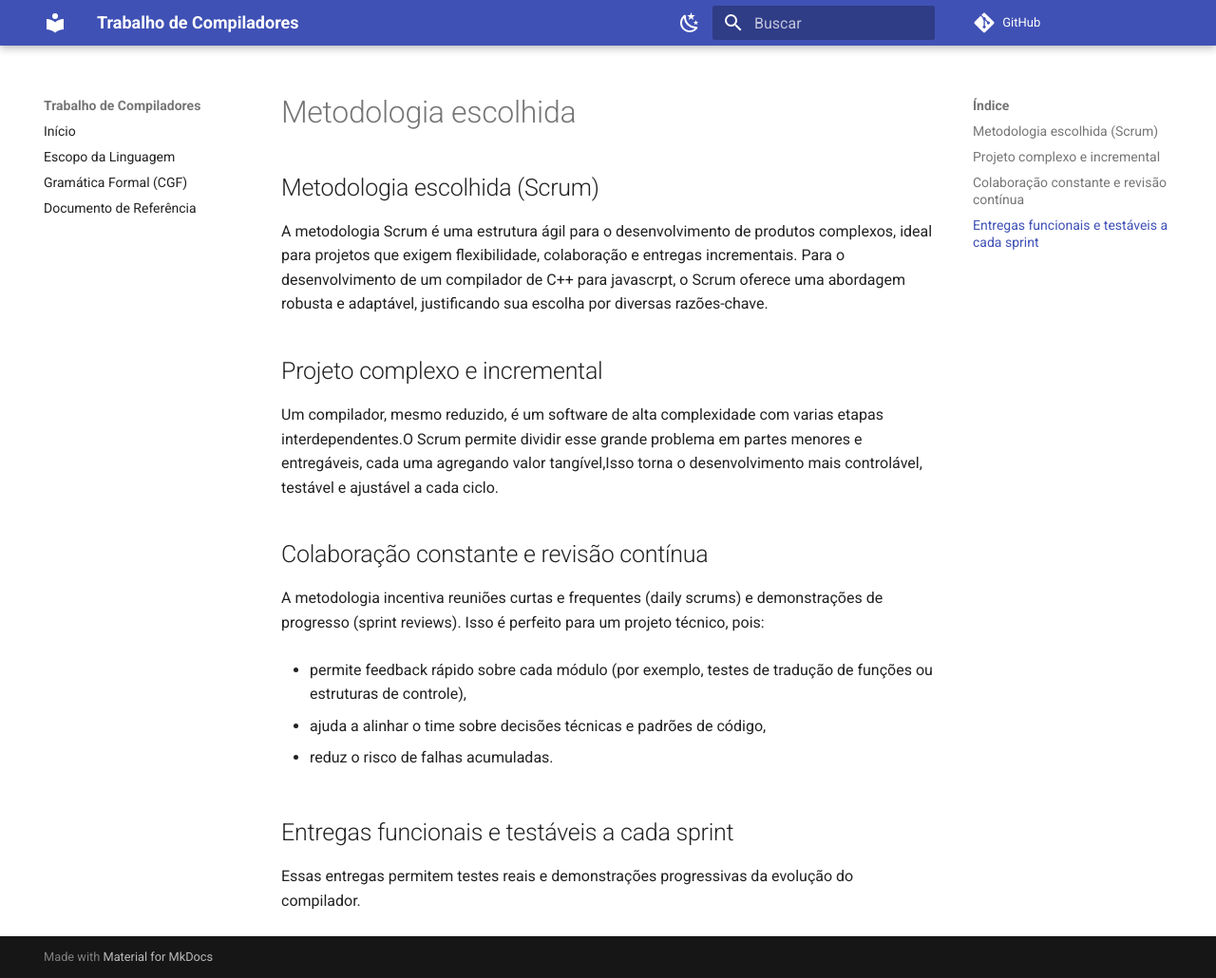
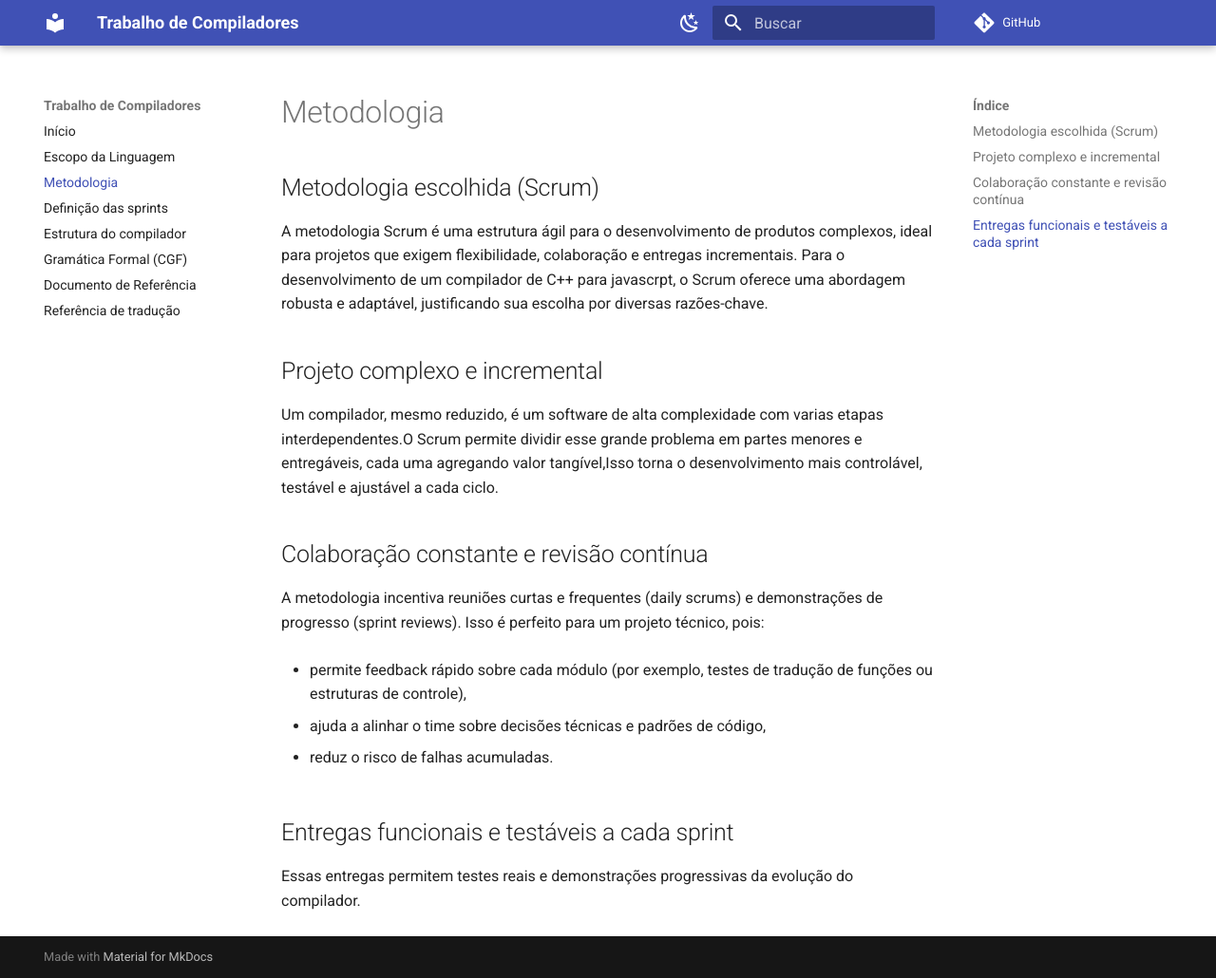
Before and after one commit to Akaeboshi/ASTeroids-Equipe12, an MkDocs documentation site: the page built from docs/metodologia.md, in a window 1280 px wide and 1030 px high. Shown: the whole window at 95% size. Built offline with MkDocs 1.6.1 and Material for MkDocs 9.7.7, drawn with Linux system fonts in a browser that asks for light colours; comment, search, counter and statistics services are not loaded.

Commit message:
docs: revisão e arrumando links da nav

```diff
--- a/mkdocs.yml
+++ b/mkdocs.yml
@@ -40,5 +40,9 @@ markdown_extensions:
 nav:
   - Início: index.md
   - Escopo da Linguagem: escopo.md
+  - Metodologia: metodologia.md
+  - Definição das sprints: definicao_sprints.md
+  - Estrutura do compilador: estrutura.md
   - Gramática Formal (CGF): gramatica.md
   - Documento de Referência: referencia.md
+  - Referência de tradução: ir_to_js.md
```
Also changed, not shown: docs/definicao_sprints.md (renamed from docs/definição_sprints.md), docs/metodologia.md (renamed from docs/metodologia escolhida.md).
